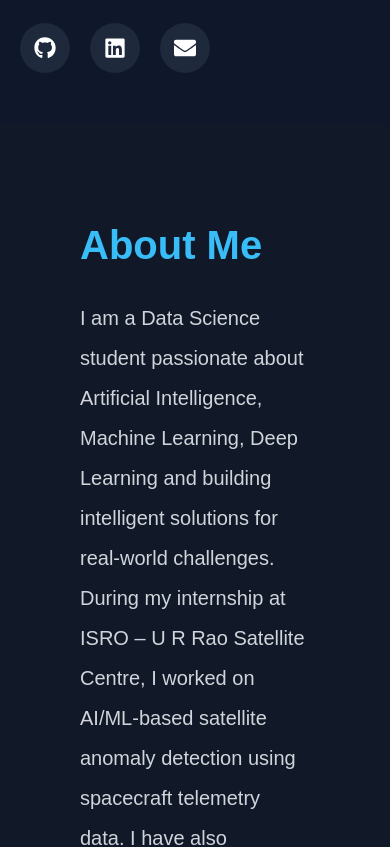
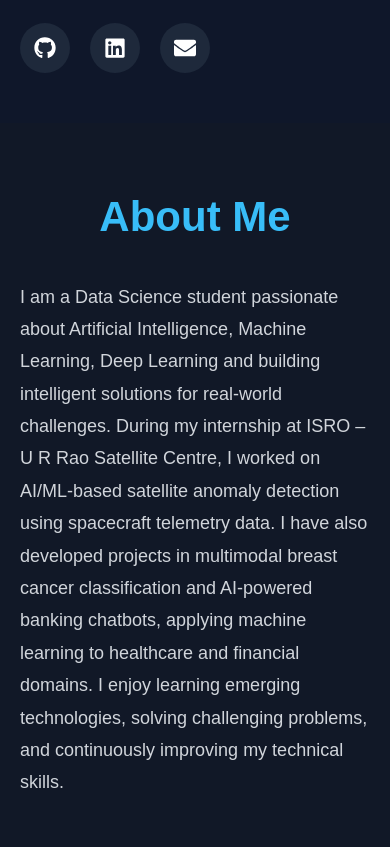
Before and after one commit to tsubhashree2005-dotcom/portfolio, a React (Vite) app: page / in a window 390 px wide. Shown: the part 920-1767 px from the top of the page. Built offline with nearby package versions, Linux system fonts and the light colour scheme.

Commit message:
Updated About section

```diff
--- a/src/styles/About.css
+++ b/src/styles/About.css
@@ -1,29 +1,41 @@
 .about{
-
     padding:100px 80px;
-
     background:#111827;
-
     color:white;
-
 }
 
 .about h2{
-
-    font-size:40px;
-
-    margin-bottom:30px;
-
+    text-align:center;
     color:#38bdf8;
-
+    font-size:48px;
+    margin-bottom:40px;
 }
 
 .about p{
+    max-width:1100px;
+    margin:0 auto;
+    text-align:left;
 
     font-size:20px;
+    line-height:2;
+    color:#d1d5db;
+}
 
-    line-height:2;
+/* Mobile */
 
-    color:#d1d5db;
+@media (max-width:768px){
+
+.about{
+    padding:70px 20px;
+}
+
+.about h2{
+    font-size:42px;
+}
+
+.about p{
+    font-size:18px;
+    line-height:1.8;
+}
 
 }
```
